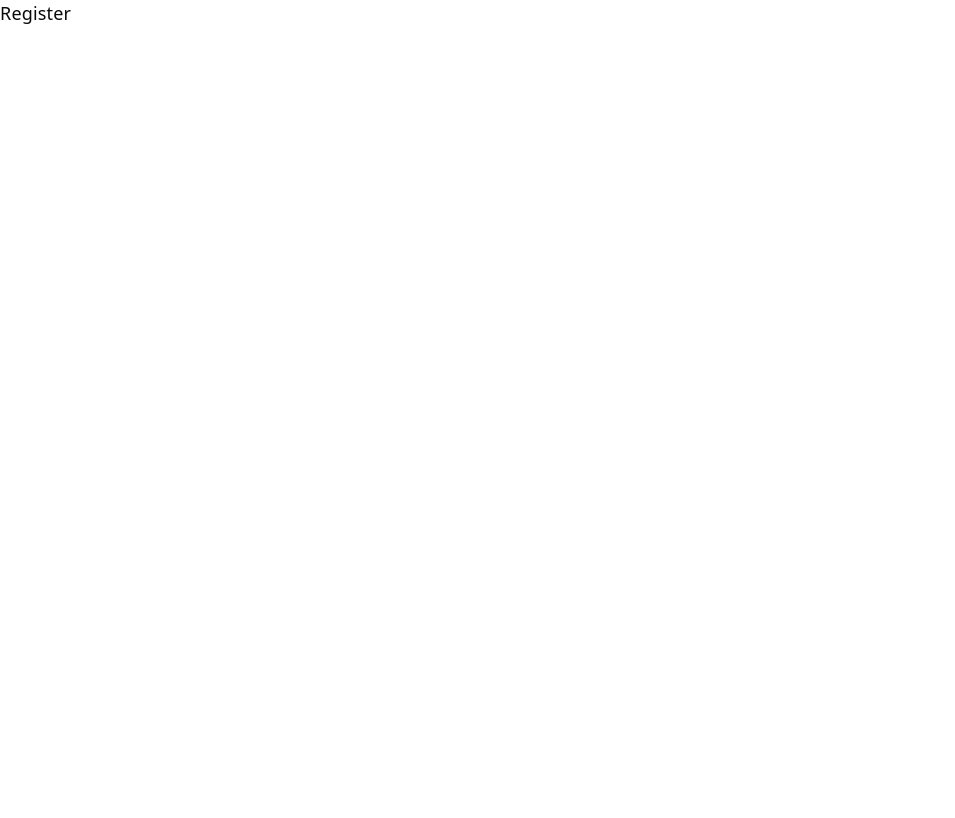
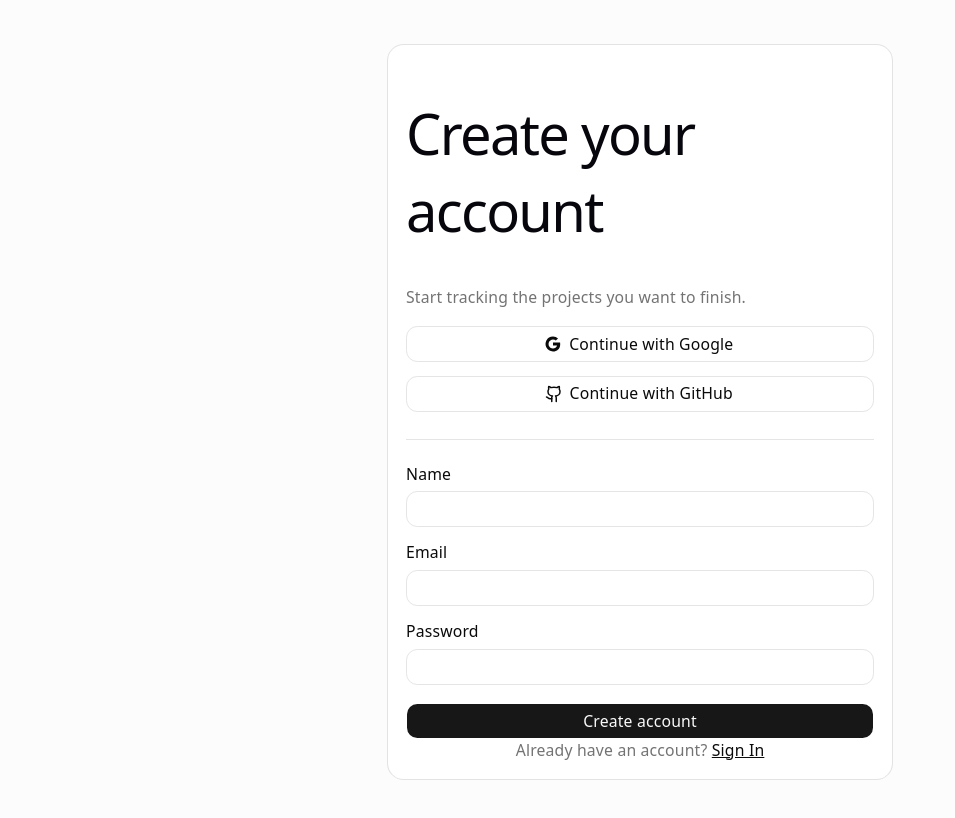
Before and after one commit to IAmLuisJ/GitShipDone, a React (Vite) app: page /register in a window 1280 px wide. Shown: the top 818 px of the page, without its empty margins (0-955 px from the left). Built offline with nearby package versions, Linux system fonts and the light colour scheme.

Commit message:
feat: build registration page

```diff
--- a/package.json
+++ b/package.json
@@ -19,6 +19,7 @@
   },
   "dependencies": {
     "@fontsource-variable/geist": "^5.2.9",
+    "@hookform/resolvers": "^5.2.2",
     "@tailwindcss/vite": "^4.2.2",
     "@tanstack/react-query": "^5.95.2",
     "@tanstack/react-query-devtools": "^5.95.2",
@@ -40,6 +41,7 @@
     "tailwind-merge": "^3.6.0",
     "tailwindcss": "^4.2.2",
     "tw-animate-css": "^1.4.0",
+    "zod": "^4.4.3",
     "zustand": "^5.0.12"
   },
   "devDependencies": {
--- a/src/pages/RegisterPage.tsx
+++ b/src/pages/RegisterPage.tsx
@@ -1,3 +1,228 @@
+import { zodResolver } from "@hookform/resolvers/zod";
+import { Github, LoaderCircle } from "lucide-react";
+import { useState } from "react";
+import { useForm } from "react-hook-form";
+import { Link, useNavigate } from "react-router-dom";
+import { z } from "zod";
+
+import api from "@/lib/api";
+import { Button } from "@/components/ui/button";
+import {
+  Card,
+  CardContent,
+  CardDescription,
+  CardHeader,
+  CardTitle,
+} from "@/components/ui/card";
+import {
+  Form,
+  FormControl,
+  FormField,
+  FormItem,
+  FormLabel,
+  FormMessage,
+} from "@/components/ui/form";
+import { Input } from "@/components/ui/input";
+import { useAuthStore, type User } from "@/stores/authStore";
+
+const registerSchema = z.object({
+  name: z.string().min(1, "Name is required"),
+  email: z.string().email("Enter a valid email"),
+  password: z
+    .string()
+    .min(8, "Password must be at least 8 characters"),
+});
+
+type RegisterValues = z.infer<typeof registerSchema>;
+
+type RegisterResponse = {
+  user: Pick<User, "id" | "email" | "name"> &
+    Partial<Pick<User, "avatarUrl" | "aiProvider" | "createdAt">>;
+  accessToken: string;
+};
+
+function GoogleIcon() {
+  return (
+    <svg viewBox="0 0 24 24" aria-hidden="true" data-icon="inline-start">
+      <path
+        fill="currentColor"
+        d="M21.6 12.23c0-.74-.07-1.45-.19-2.13H12v4.03h5.38a4.6 4.6 0 0 1-2 3.02v2.51h3.24c1.89-1.74 2.98-4.3 2.98-7.43Z"
+      />
+      <path
+        fill="currentColor"
+        d="M12 22c2.7 0 4.96-.9 6.62-2.43l-3.24-2.51c-.9.6-2.04.96-3.38.96-2.6 0-4.8-1.76-5.59-4.12H3.07v2.59A9.99 9.99 0 0 0 12 22Z"
+      />
+      <path
+        fill="currentColor"
+        d="M6.41 13.9A6.01 6.01 0 0 1 6.1 12c0-.66.11-1.3.31-1.9V7.51H3.07A9.99 9.99 0 0 0 2 12c0 1.61.39 3.14 1.07 4.49l3.34-2.59Z"
+      />
+      <path
+        fill="currentColor"
+        d="M12 5.98c1.47 0 2.78.5 3.82 1.49l2.87-2.87C16.95 2.98 14.69 2 12 2a9.99 9.99 0 0 0-8.93 5.51l3.34 2.59C7.2 7.74 9.4 5.98 12 5.98Z"
+      />
+    </svg>
+  );
+}
+
+function normalizeUser(user: RegisterResponse["user"]): User {
+  return {
+    id: user.id,
+    email: user.email,
+    name: user.name,
+    avatarUrl: user.avatarUrl ?? null,
+    aiProvider: user.aiProvider ?? null,
+    createdAt: user.createdAt ?? new Date().toISOString(),
+  };
+}
+
+function getApiError(error: unknown) {
+  if (
+    typeof error === "object" &&
+    error !== null &&
+    "response" in error &&
+    typeof error.response === "object" &&
+    error.response !== null &&
+    "data" in error.response &&
+    typeof error.response.data === "object" &&
+    error.response.data !== null &&
+    "error" in error.response.data &&
+    typeof error.response.data.error === "string"
+  ) {
+    return error.response.data.error;
+  }
+
+  return "Unable to create your account. Please try again.";
+}
+
 export default function RegisterPage() {
-  return <div data-testid="register-page">Register</div>;
+  const navigate = useNavigate();
+  const setAuth = useAuthStore((state) => state.setAuth);
+  const [apiError, setApiError] = useState<string | null>(null);
+  const form = useForm<RegisterValues>({
+    resolver: zodResolver(registerSchema),
+    defaultValues: {
+      name: "",
+      email: "",
+      password: "",
+    },
+  });
+
+  async function onSubmit(values: RegisterValues) {
+    setApiError(null);
+    try {
+      const response = await api.post<RegisterResponse>("/auth/register", values);
+      setAuth(normalizeUser(response.data.user), response.data.accessToken);
+      navigate("/dashboard", { replace: true });
+    } catch (error) {
+      setApiError(getApiError(error));
+    }
+  }
+
+  return (
+    <main
+      data-testid="register-page"
+      className="grid min-h-screen place-items-center bg-muted/30 px-5 py-10"
+    >
+      <Card className="w-full max-w-md">
+        <CardHeader>
+          <CardTitle>
+            <h1>Create your account</h1>
+          </CardTitle>
+          <CardDescription>
+            Start tracking the projects you want to finish.
+          </CardDescription>
+        </CardHeader>
+        <CardContent>
+          <div className="grid gap-3">
+            <Button asChild variant="outline">
+              <a href="/api/auth/google">
+                <GoogleIcon />
+                Continue with Google
+              </a>
+            </Button>
+            <Button asChild variant="outline">
+              <a href="/api/auth/github">
+                <Github data-icon="inline-start" />
+                Continue with GitHub
+              </a>
+            </Button>
+          </div>
+
+          <div className="my-6 h-px bg-border" />
+
+          <Form {...form}>
+            <form
+              noValidate
+              onSubmit={form.handleSubmit(onSubmit)}
+              className="grid gap-4"
+            >
+              <FormField
+                control={form.control}
+                name="name"
+                render={({ field }) => (
+                  <FormItem>
+                    <FormLabel>Name</FormLabel>
+                    <FormControl>
+                      <Input autoComplete="name" {...field} />
+                    </FormControl>
+                    <FormMessage />
+                  </FormItem>
+                )}
+              />
+              <FormField
+                control={form.control}
+                name="email"
+                render={({ field }) => (
+                  <FormItem>
+                    <FormLabel>Email</FormLabel>
+                    <FormControl>
+                      <Input type="email" autoComplete="email" {...field} />
+                    </FormControl>
+                    <FormMessage />
+                  </FormItem>
+                )}
+              />
+              <FormField
+                control={form.control}
+                name="password"
+                render={({ field }) => (
+                  <FormItem>
+                    <FormLabel>Password</FormLabel>
+                    <FormControl>
+                      <Input
+                        type="password"
+                        autoComplete="new-password"
+                        {...field}
+                      />
+                    </FormControl>
+                    <FormMessage />
+                  </FormItem>
+                )}
+              />
+
+              {apiError ? (
+                <p className="text-sm font-medium text-destructive" role="alert">
+                  {apiError}
+                </p>
+              ) : null}
+
+              <Button type="submit" disabled={form.formState.isSubmitting}>
+                {form.formState.isSubmitting ? (
+                  <LoaderCircle className="animate-spin" data-icon="inline-start" />
+                ) : null}
+                {form.formState.isSubmitting ? "Creating account..." : "Create account"}
+              </Button>
+            </form>
+          </Form>
+
+          <p className="mt-6 text-center text-sm text-muted-foreground">
+            Already have an account?{" "}
+            <Link className="font-medium text-foreground underline" to="/login">
+              Sign In
+            </Link>
+          </p>
+        </CardContent>
+      </Card>
+    </main>
+  );
 }
```
Also changed, not shown: .agent/tasks.json, .agent/tasks/TASK-84.json, 2 other files (tests, documents, lock files or other folders).
